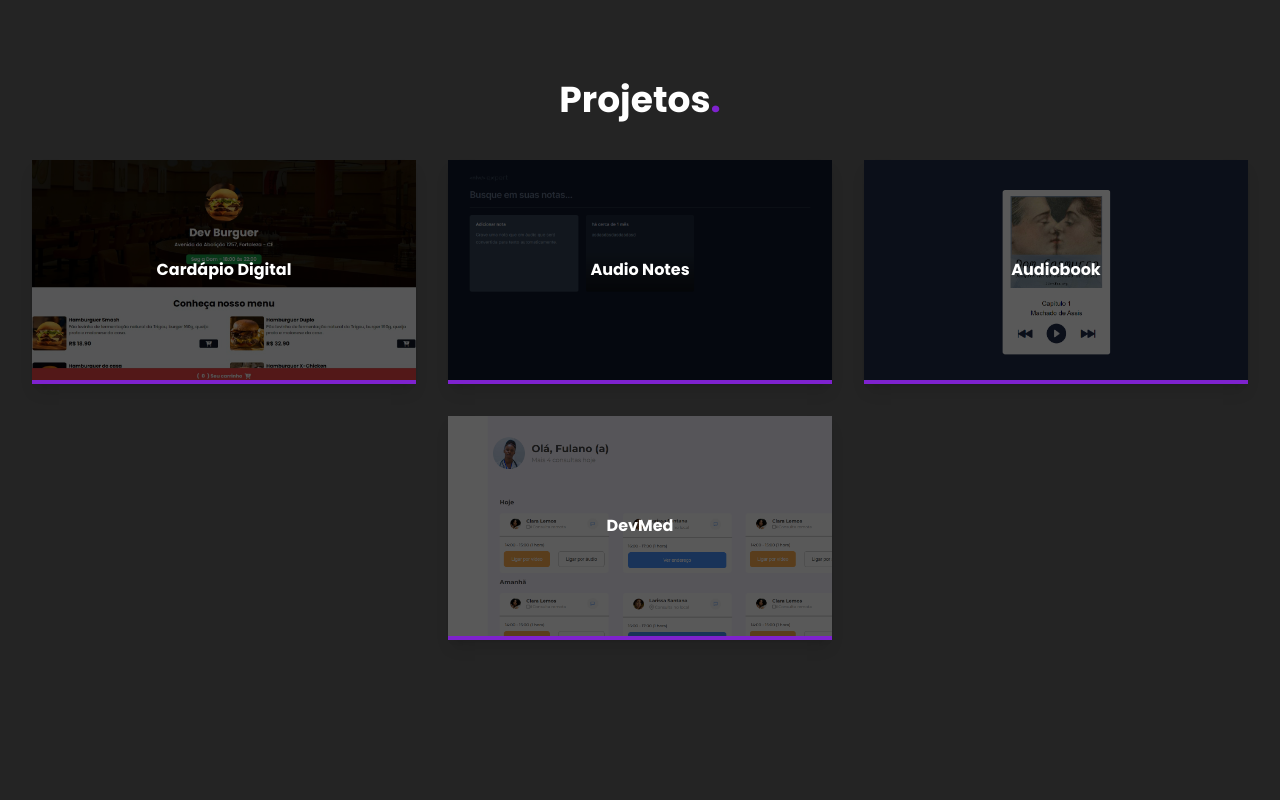
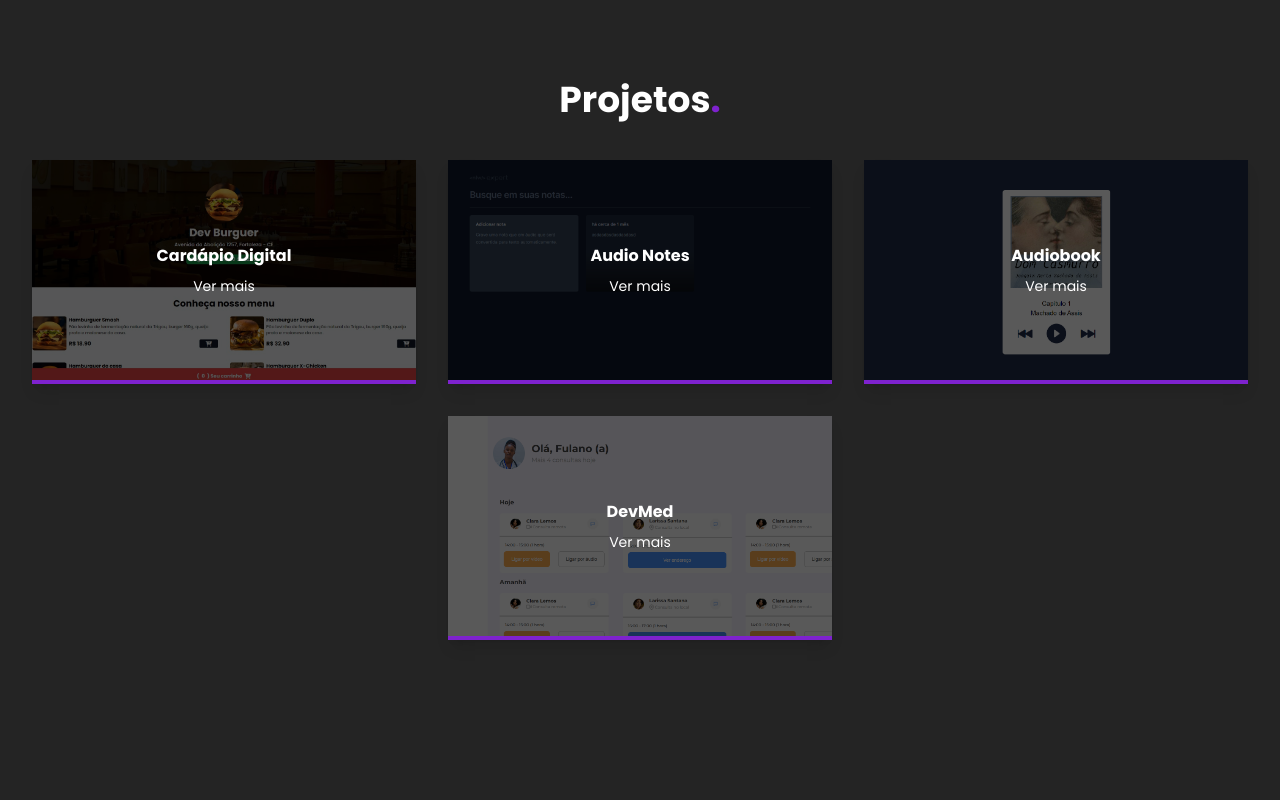
Before and after one commit to nicolasfreitas-dev/portfolio, a React (Vite) app: page / in a window 1280 px wide. Shown: the part 2480-3280 px from the top of the page. Built offline with nearby package versions, Linux system fonts and the light colour scheme.

Commit message:
finishing modal style

```diff
--- a/src/components/About/About.jsx
+++ b/src/components/About/About.jsx
@@ -18,7 +18,7 @@ export function About() {
                 </p>
             </div>
             <div className="w-1/4">
-                <div className='flex justify-center items-center w-80 h-80'>
+                <div className='flex justify-center items-center w-80 h-80 border-2 rounded-full border-detailColorOne'>
                     <img
                         src={profilePic}
                         alt="Foto de perfil"
--- a/src/components/Card/Cards.jsx
+++ b/src/components/Card/Cards.jsx
@@ -10,10 +10,11 @@ export function Cards({ project, isOpen }) {
                 className="w-96 h-56 object-cover"
             />
             <div
-            className="w-96 h-56 absolute inset-0 flex justify-center items-center bg-[black]/65 border-b-4 ]
-            border-b-detailColorOne"
+            className="w-96 h-56 absolute inset-0 flex flex-col justify-center items-center bg-[black]/65 border-b-4 ]
+            border-b-detailColorOne gap-2"
             >
                 <h4 className="font-bold">{project.title}</h4>
+                <span className="text-sm">Ver mais</span>
             </div>
         </section>
     );
--- a/src/components/Modal/Modal.jsx
+++ b/src/components/Modal/Modal.jsx
@@ -2,23 +2,35 @@ export function Modal({ project, closeModal }) {
     if (!project) return;
 
     return (
-        <div className="w-screen h-screen bg-[black]/60 absolute">
-            <section className="flex flex-col justify-between w-10/12 h-3/5 bg-terciaryColor relative text-base left-32 top-44 rounded-lg">
+        <div className="w-screen h-screen bg-[black]/30 absolute">
+            <section className="flex flex-col justify-between w-10/12 h-3/5 bg-modalBgColor relative text-base left-32 top-44 rounded-xl shadow-md">
                 <div className="flex">
                     <div className="w-1/2 h-full m-5">
                         <img src={project.image} alt={project.title} />
                     </div>
                     <div className="w-1/2 h-full flex flex-col gap-5 m-5">
                         <span
-                            className="flex flex-row justify-between font-bold text-3xl text-"
+                            className="flex flex-row justify-between font-bold text-3xl text-violet-500"
                             onClick={closeModal}
                         >
-                            <h3>{project.title}</h3>
+                            <h3 className="text-violet-500">{project.title}</h3>
                             <i className="fa-solid fa-xmark cursor-pointer"></i>
                         </span>
-                        <p>{project.description}</p>
-                        <div className="">
-
+                        <p className="text-sm text-detailColorTwo">
+                            {project.description}
+                        </p>
+                        <div className="flex gap-3 w-full">
+                            {project.stacks.map((stack, index) => {
+                                return (
+                                    <span key={index}>
+                                        <img
+                                            src={stack}
+                                            alt="stacks"
+                                            className="size-8 hover:scale-110"
+                                        />
+                                    </span>
+                                );
+                            })}
                         </div>
                     </div>
                 </div>
--- a/src/components/Projects/projetos.js
+++ b/src/components/Projects/projetos.js
@@ -2,6 +2,12 @@ import devburguer from "../../assets/devburguer.jpeg";
 import audionotes from "../../assets/audionotes.png";
 import audiobook from "../../assets/audiobook.png";
 import devmed from "../../assets/devmed.png";
+import typescript from "../../assets/typescript-icon-svgrepo-com.svg";
+import react from "../../assets/react-svgrepo-com.svg";
+import html from "../../assets/html-5-svgrepo-com.svg";
+import css from "../../assets/css-3-svgrepo-com.svg";
+import tailwindcss from "../../assets/tailwind-svgrepo-com.svg";
+import javascript from "../../assets/js-svgrepo-com.svg";
 
 const projetos = [
     {
@@ -9,7 +15,7 @@ const projetos = [
         image: devburguer,
         title: "Cardápio Digital",
         description: "Página de cardápio digital para realização de pedidos de uma hamburgueria fictícia.",
-        stacks: ["HTML", "CSS", "Javascript", "Tailwindcss"],
+        stacks: [html, css, javascript, tailwindcss],
         deploy: "https://cardapio-digital-nine.vercel.app/",
         github: "https://github.com/nicolasfreitas-dev/cardapio-digital"
     },
@@ -18,7 +24,7 @@ const projetos = [
         image: audionotes,
         title: "Audio Notes",
         description: "Aplicativo que converte automaticamente notas de áudio em texto.",
-        stacks: ["React", "Typescript", "Tailwindcss"],
+        stacks: [react, tailwindcss, typescript],
         deploy: "https://audio-notes.vercel.app/",
         github: "https://github.com/nicolasfreitas-dev/audio-notes-app"
     },
@@ -27,7 +33,7 @@ const projetos = [
         image: audiobook,
         title: "Audiobook",
         description: "Aplicativo de audiobook para reprodução de livros.",
-        stacks: ["HTML", "CSS", "Javascript", "Tailwindcss"],
+        stacks: [html, css, javascript, tailwindcss],
         deploy: "https://audiobook-app-eta.vercel.app/",
         github: "https://github.com/nicolasfreitas-dev/audiobook-app"
     },
@@ -36,7 +42,7 @@ const projetos = [
         image: devmed,
         title: "DevMed",
         description: "Página de gerenciamento de consultas médicas.",
-        stacks: ["HTML", "CSS", "Javascript"],
+        stacks: [html, css, javascript],
         deploy: "",
         github: ""
     },
--- a/tailwind.config.js
+++ b/tailwind.config.js
@@ -5,7 +5,7 @@ export default {
     "./src/**/*.{js,ts,jsx,tsx}",
   ],
   theme: {
-    extend: {},
+    extend: {
       colors: {
         primaryColor: "#242424",
         secondaryColor: "#FFFFFF",
@@ -13,6 +13,8 @@ export default {
         detailColorOne: "#7e22ce",
         detailColorOneHover: "#9333ea",
         detailColorTwo: "#B3B3B3",
+        modalBgColor: "#13131F"
+      }
     },
   },
   plugins: [],
```
Also changed, not shown: src/assets/react-1-logo-svgrepo-com.svg (deleted). Lines whose indentation alone changed are shown as unchanged.
